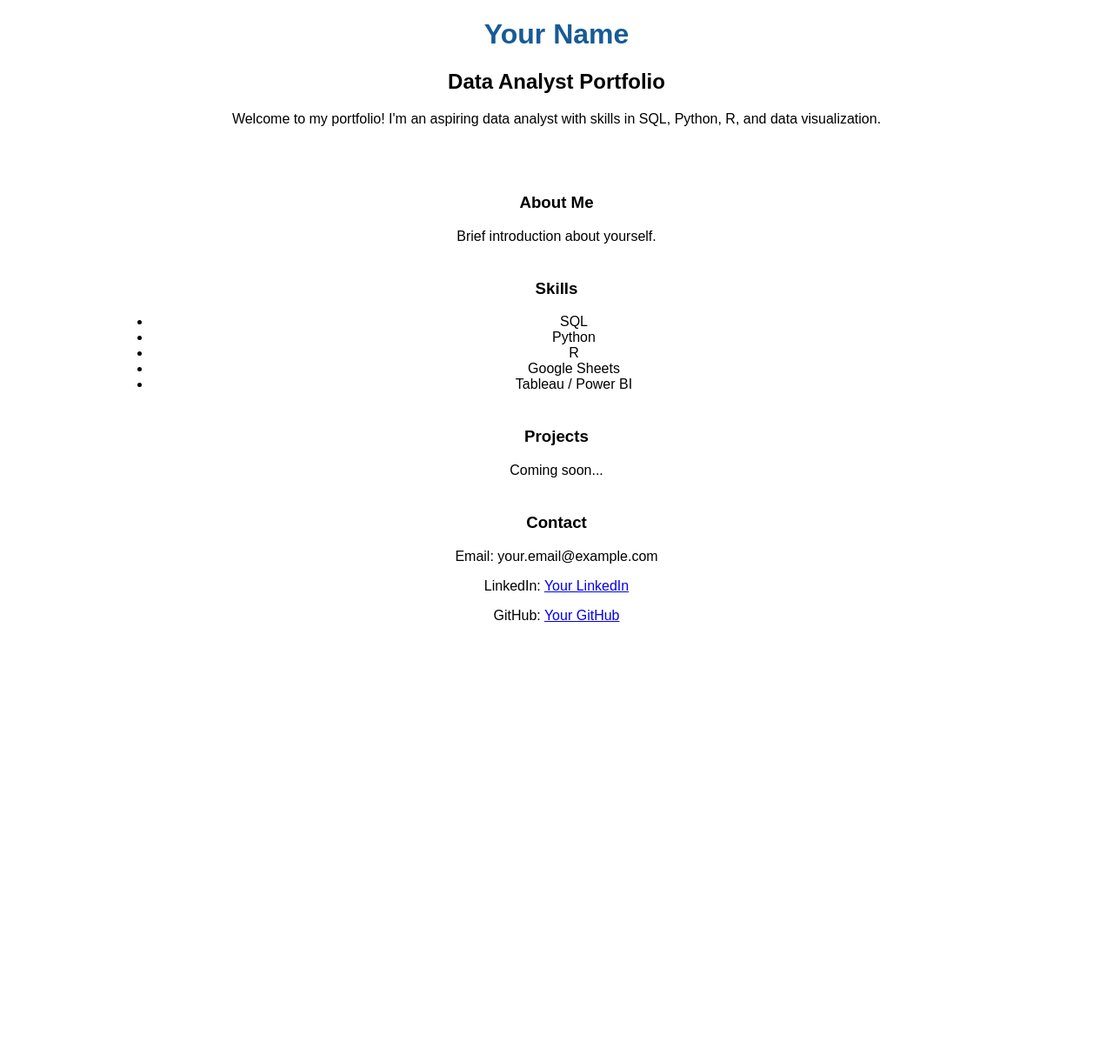
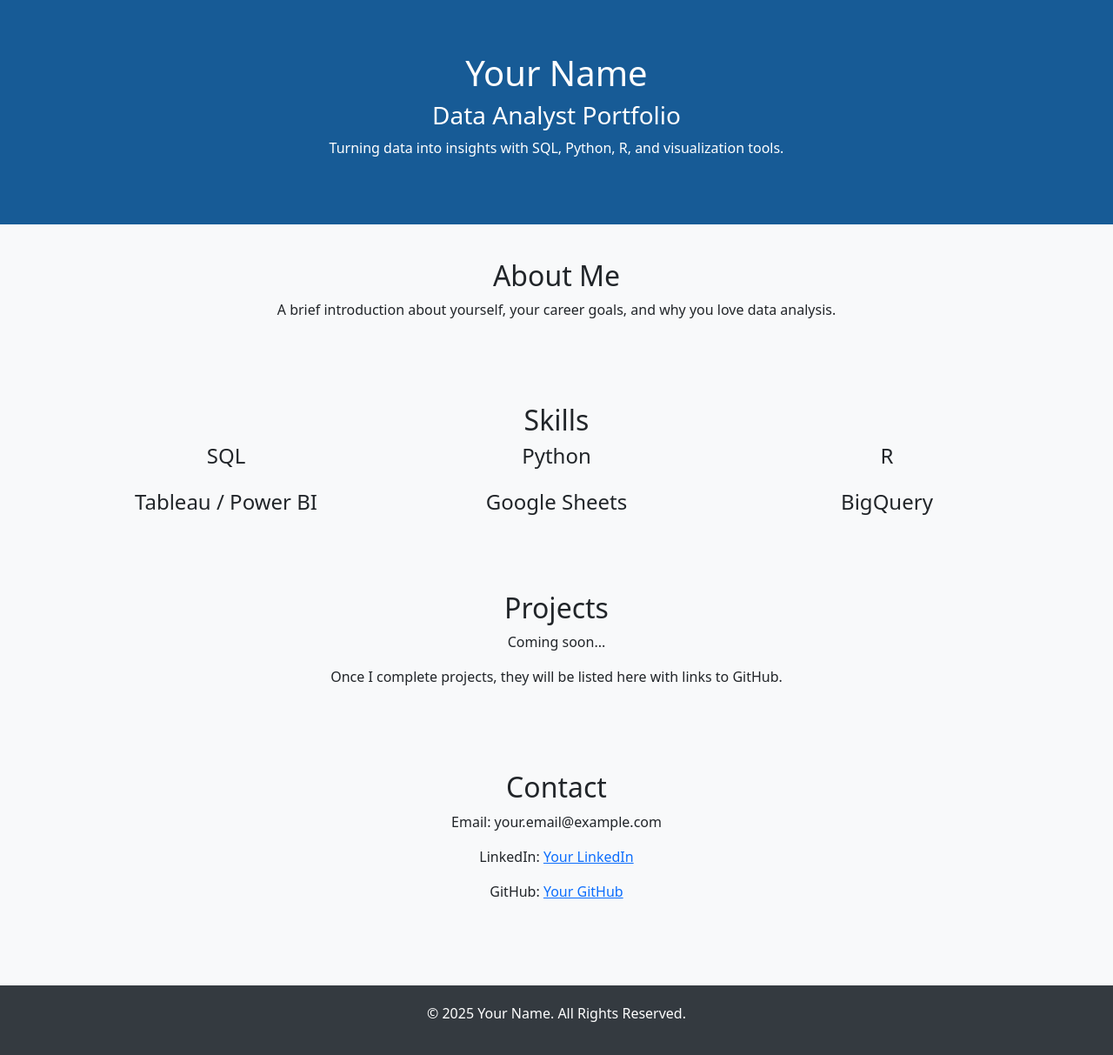
Before and after one commit to Vhoshawn/Vho_Shawn, a plain HTML site: page index.html in a window 1280 px wide. Shown: the whole page at 87% size. Before the commit the page ends 800 px from the top, so only its background shows below. Drawn offline with nearby package versions, Linux system fonts and the light colour scheme.

Commit message:
Update index.html

```diff
--- a/index.html
+++ b/index.html
@@ -2,48 +2,108 @@
 <html lang="en">
 <head>
     <meta charset="UTF-8">
-    <meta name="viewport" content="width=device-width, initial-scale=1.0">
+    <meta name="viewport" content="width=device-width, initial-scale=1">
     <title>Your Name - Data Analyst Portfolio</title>
+
+    <!-- Bootstrap CSS -->
+    <link href="https://cdn.jsdelivr.net/npm/bootstrap@5.3.2/dist/css/bootstrap.min.css" rel="stylesheet">
+
     <style>
-        body { font-family: Arial, sans-serif; text-align: center; }
-        h1 { color: #175b96; }
-        .container { width: 80%; margin: auto; padding: 20px; }
-        .section { margin: 40px 0; }
+        body {
+            background-color: #f8f9fa;
+        }
+        .hero {
+            background-color: #175b96;
+            color: white;
+            padding: 60px 0;
+            text-align: center;
+        }
+        .section {
+            padding: 40px 0;
+        }
+        .footer {
+            background-color: #343a40;
+            color: white;
+            text-align: center;
+            padding: 20px 0;
+            margin-top: 40px;
+        }
     </style>
 </head>
 <body>
-    <h1>Your Name</h1>
-    <h2>Data Analyst Portfolio</h2>
-    <p>Welcome to my portfolio! I'm an aspiring data analyst with skills in SQL, Python, R, and data visualization.</p>
 
-    <div class="container">
-        <div class="section">
-            <h3>About Me</h3>
-            <p>Brief introduction about yourself.</p>
+    <!-- Hero Section -->
+    <section class="hero">
+        <div class="container">
+            <h1>Your Name</h1>
+            <h3>Data Analyst Portfolio</h3>
+            <p>Turning data into insights with SQL, Python, R, and visualization tools.</p>
         </div>
+    </section>
 
-        <div class="section">
-            <h3>Skills</h3>
-            <ul>
-                <li>SQL</li>
-                <li>Python</li>
-                <li>R</li>
-                <li>Google Sheets</li>
-                <li>Tableau / Power BI</li>
-            </ul>
+    <!-- About Section -->
+    <section class="section text-center">
+        <div class="container">
+            <h2>About Me</h2>
+            <p>A brief introduction about yourself, your career goals, and why you love data analysis.</p>
         </div>
+    </section>
 
-        <div class="section">
-            <h3>Projects</h3>
+    <!-- Skills Section -->
+    <section class="section bg-light text-center">
+        <div class="container">
+            <h2>Skills</h2>
+            <div class="row">
+                <div class="col-md-4">
+                    <h4>SQL</h4>
+                </div>
+                <div class="col-md-4">
+                    <h4>Python</h4>
+                </div>
+                <div class="col-md-4">
+                    <h4>R</h4>
+                </div>
+            </div>
+            <div class="row mt-3">
+                <div class="col-md-4">
+                    <h4>Tableau / Power BI</h4>
+                </div>
+                <div class="col-md-4">
+                    <h4>Google Sheets</h4>
+                </div>
+                <div class="col-md-4">
+                    <h4>BigQuery</h4>
+                </div>
+            </div>
+        </div>
+    </section>
+
+    <!-- Projects Section -->
+    <section class="section text-center">
+        <div class="container">
+            <h2>Projects</h2>
             <p>Coming soon...</p>
+            <p>Once I complete projects, they will be listed here with links to GitHub.</p>
         </div>
+    </section>
 
-        <div class="section">
-            <h3>Contact</h3>
+    <!-- Contact Section -->
+    <section class="section bg-light text-center">
+        <div class="container">
+            <h2>Contact</h2>
             <p>Email: your.email@example.com</p>
             <p>LinkedIn: <a href="https://linkedin.com/in/your-profile" target="_blank">Your LinkedIn</a></p>
             <p>GitHub: <a href="https://github.com/your-username" target="_blank">Your GitHub</a></p>
         </div>
-    </div>
+    </section>
+
+    <!-- Footer -->
+    <footer class="footer">
+        <p>&copy; 2025 Your Name. All Rights Reserved.</p>
+    </footer>
+
+    <!-- Bootstrap JS -->
+    <script src="https://cdn.jsdelivr.net/npm/bootstrap@5.3.2/dist/js/bootstrap.bundle.min.js"></script>
+
 </body>
 </html>
```
